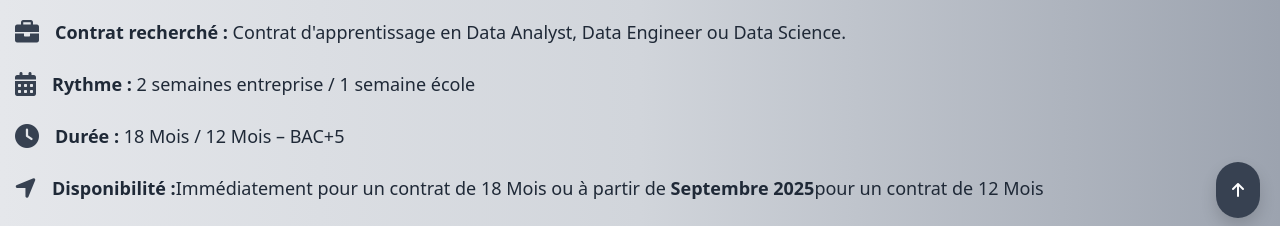
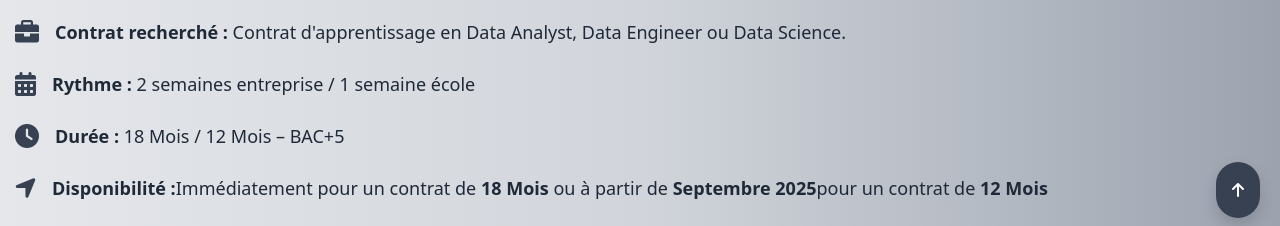
Before and after one commit to FATYMBAYE/portfolio, a plain HTML site: page index.html in a window 1280 px wide. Shown: the part 562-788 px from the top of the page. Drawn offline with nearby package versions, Linux system fonts and the light colour scheme.

Commit message:
modification contrat 1

```diff
--- a/index.html
+++ b/index.html
@@ -87,7 +87,7 @@
             </div>
             <div class="flex items-center space-x-4">
                 <i class="fas fa-location-arrow text-gray-700 text-2xl"></i>
-                <p><strong>Disponibilité :</strong>Immédiatement pour un contrat de 18 Mois ou à partir de <strong>Septembre 2025</strong>pour un contrat de 12 Mois</p>
+                <p><strong>Disponibilité :</strong>Immédiatement pour un contrat de <strong>18 Mois</strong> ou à partir de <strong>Septembre 2025</strong>pour un contrat de <strong>12 Mois</strong></p>
             </div>
             <div class="flex items-center space-x-4">
                 <i class="fas fa-globe-europe text-gray-700 text-2xl"></i>
```
